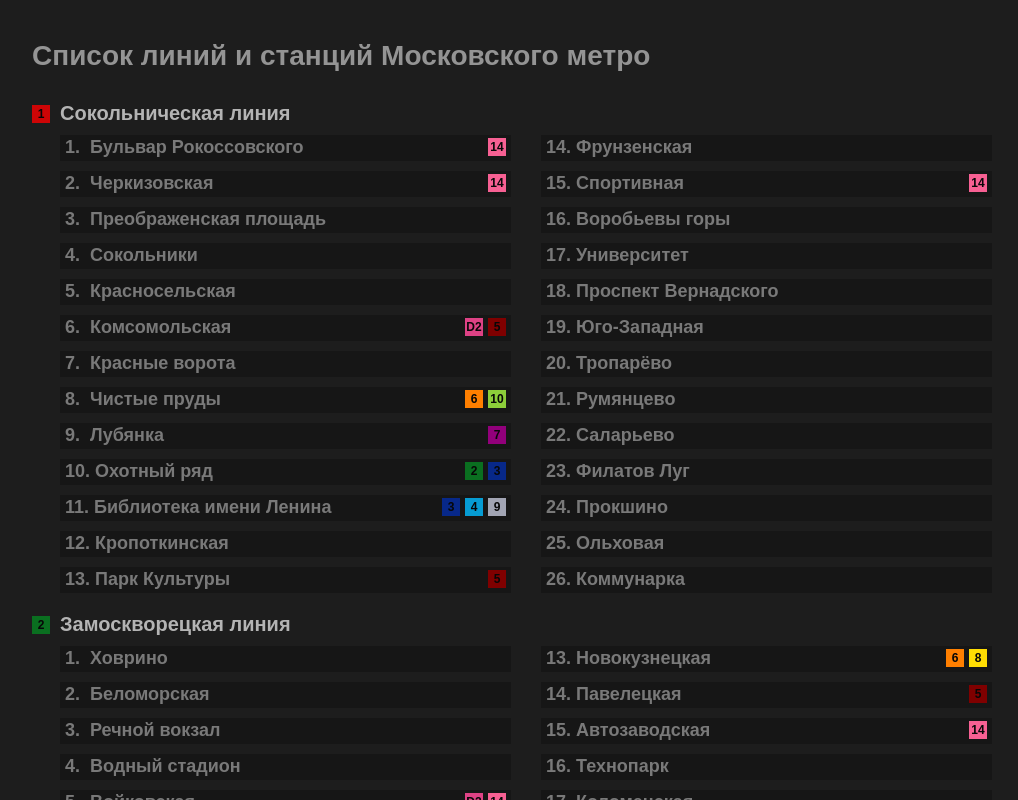
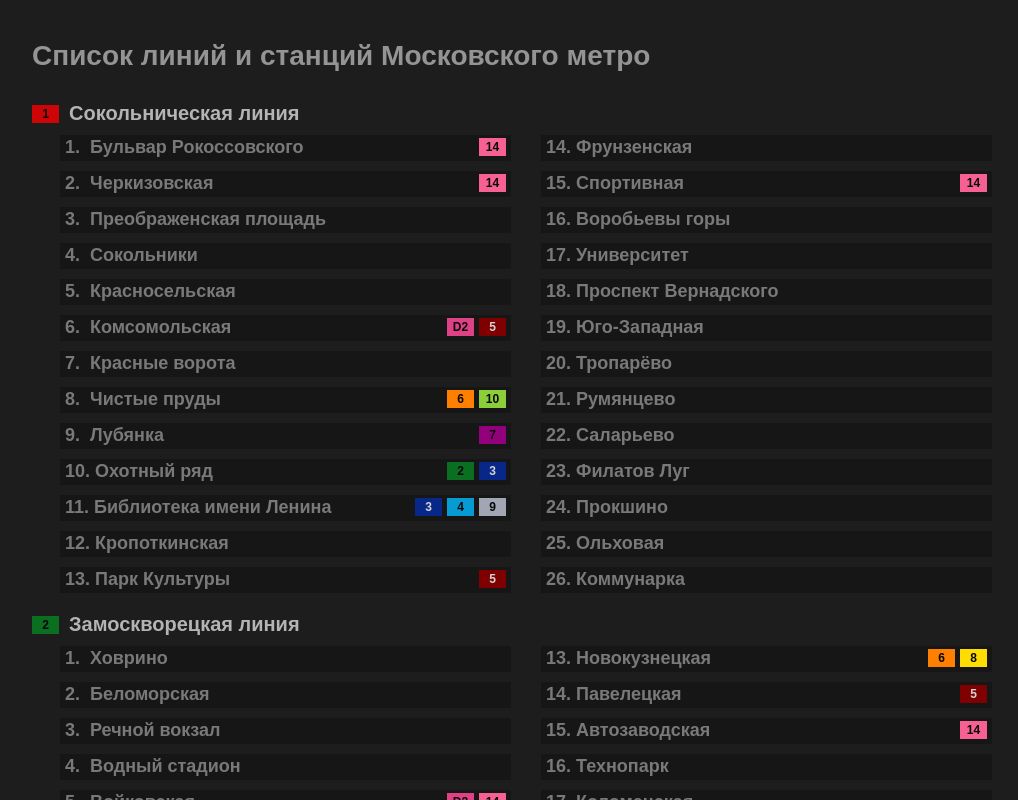
Before and after one commit to skillbox-java/skillbox-java.github.io, a plain HTML site: page index.html in a window 1280 px wide. Shown: the whole page, without its empty margins (133-1151 px from the left). Drawn offline with Linux system fonts and the light colour scheme; no server answers; a web font is replaced by a local one.

Commit message:
улучшить читабельность темных фонов

```diff
--- a/css/min/d.common.css
+++ b/css/min/d.common.css
@@ -358,7 +358,7 @@ p.t-justify {
 }
 .t-icon-metroln::before {
   min-height: 16px;
-  width: 16px;
+  width: 25px;
   font-size: 12px;
   line-height: 18px;
   text-align: center;
@@ -379,6 +379,7 @@ p.t-justify {
 .t-icon-metroln.ln-3::before {
   background-color: #072889;
   content: "3";
+  color:#d5d2d2;
 }
 .t-icon-metroln.ln-4::before {
   background-color: #069cd3;
@@ -387,6 +388,7 @@ p.t-justify {
 .t-icon-metroln.ln-5::before {
   background-color: #7f0000;
   content: "5";
+  color:#d5d2d2;
 }
 .t-icon-metroln.ln-6::before {
   background-color: #ff7f00;
```
